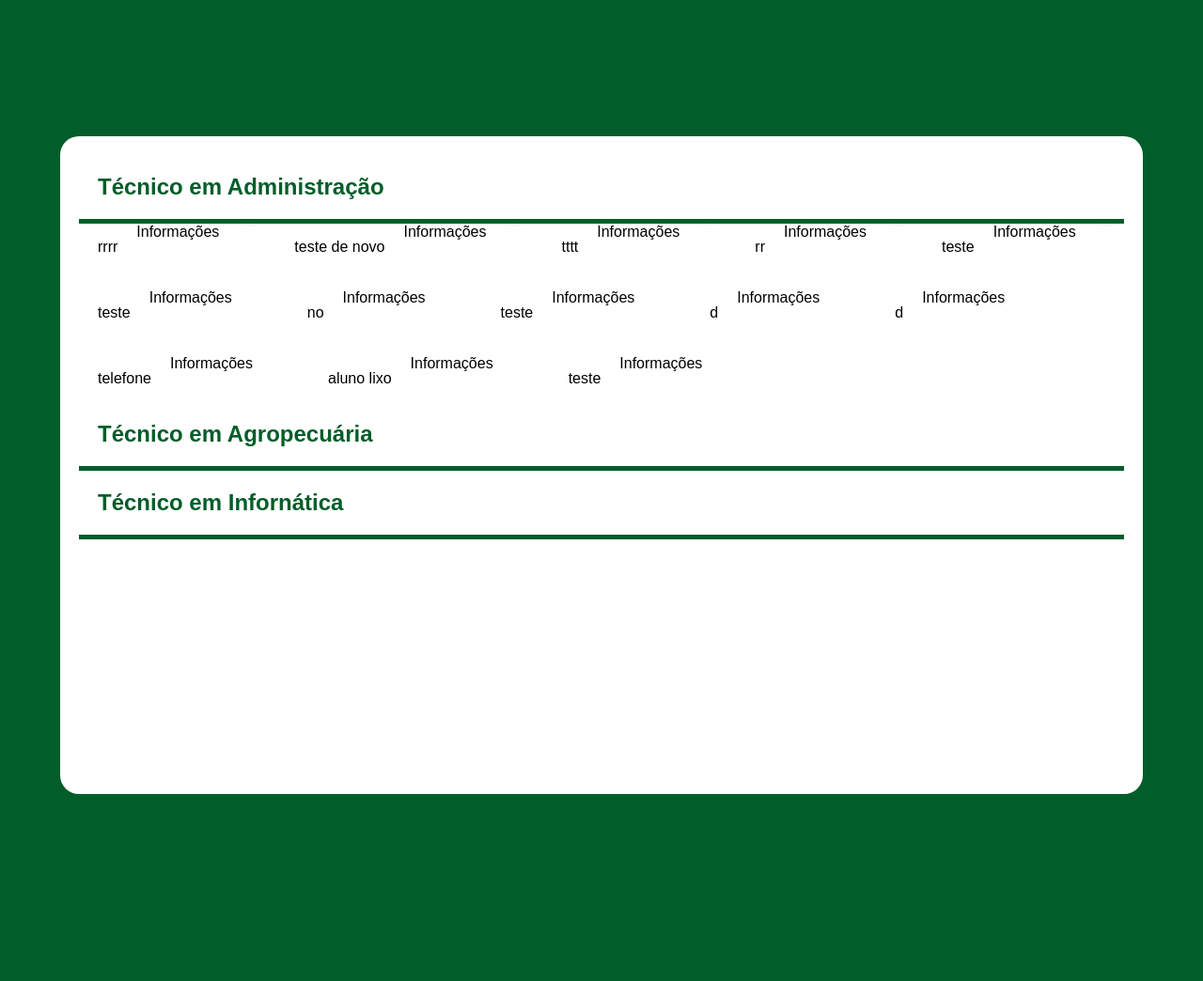
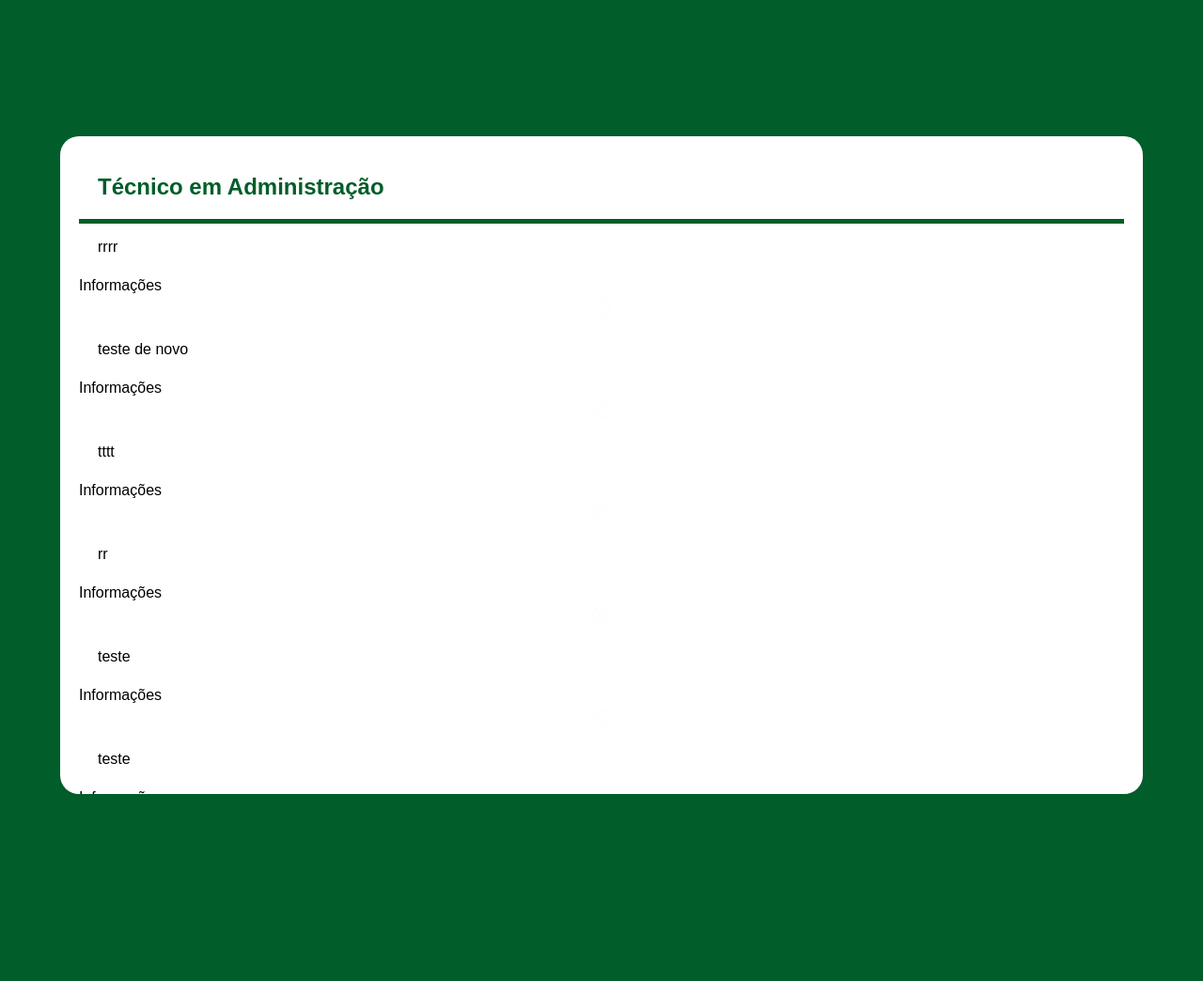
Before and after one commit to RamonIFFAR/PPI, a PHP site: page /alunos.php in a window 1280 px wide. Shown: the part 478-1522 px from the top of the page at 94% size. Run offline with PHP 8.4, Linux system fonts and the light colour scheme; a user stored in the database is signed in; data comes from the database, SQL or seed files in the repository.

Commit message:
Update alunos.css

```diff
--- a/PPInte/alunos.css
+++ b/PPInte/alunos.css
@@ -284,9 +284,9 @@
                     */
                     .alunos-container {
                         display: flex;
+                        flex-direction: column; /* Alinha os elementos em uma coluna, ou seja, um abaixo do outro */
                         flex-wrap: wrap; /* Permite que os itens quebrem para a próxima linha */
-                        gap: 20px; /*
-                         Espaçamento entre os elementos */
+                        gap: 5px;
                     }
 
                     .cursi-container {
@@ -300,7 +300,6 @@
 
                         display: table-row; /* Alinha os alunos em linha */
                         width: 100%; /* Preenche a largura disponível */
-
                         border-bottom: 1px solid #e0e0e0; /* Separador entre as linhas */
 
                     }
@@ -316,15 +315,17 @@
 
                     .nome-aluno {
                         display: table-cell;
-                        vertical-align: middle;
                         padding-left: 20px;
+                        width: 350px;
+                        height: 20px;
+
 
                     }
 
                     .botaoinfo {
                         display: table-cell;
                         text-align: center;
-                        vertical-align: middle;
+
                     }
 
                     .imagemBotao img {
```
